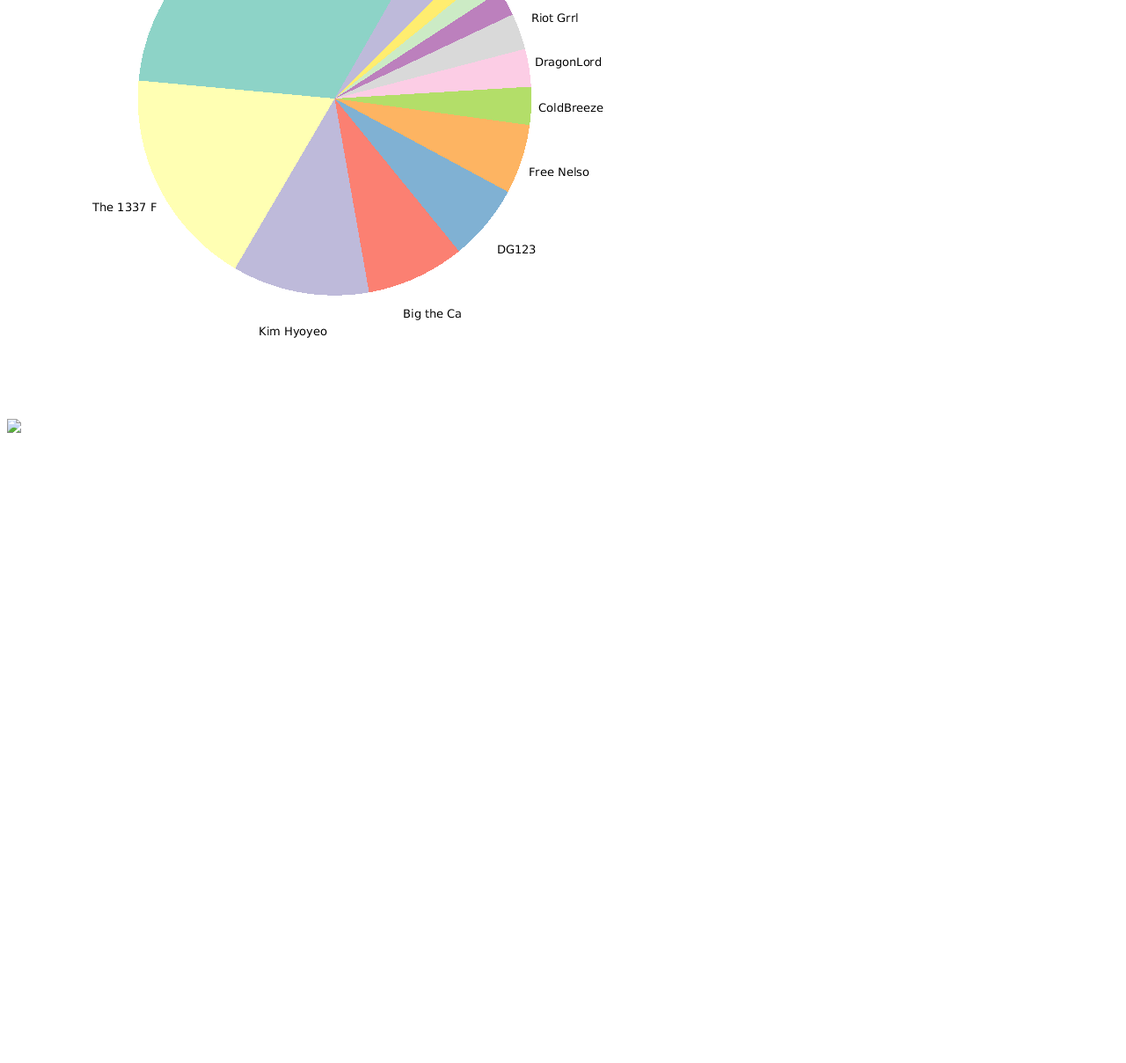
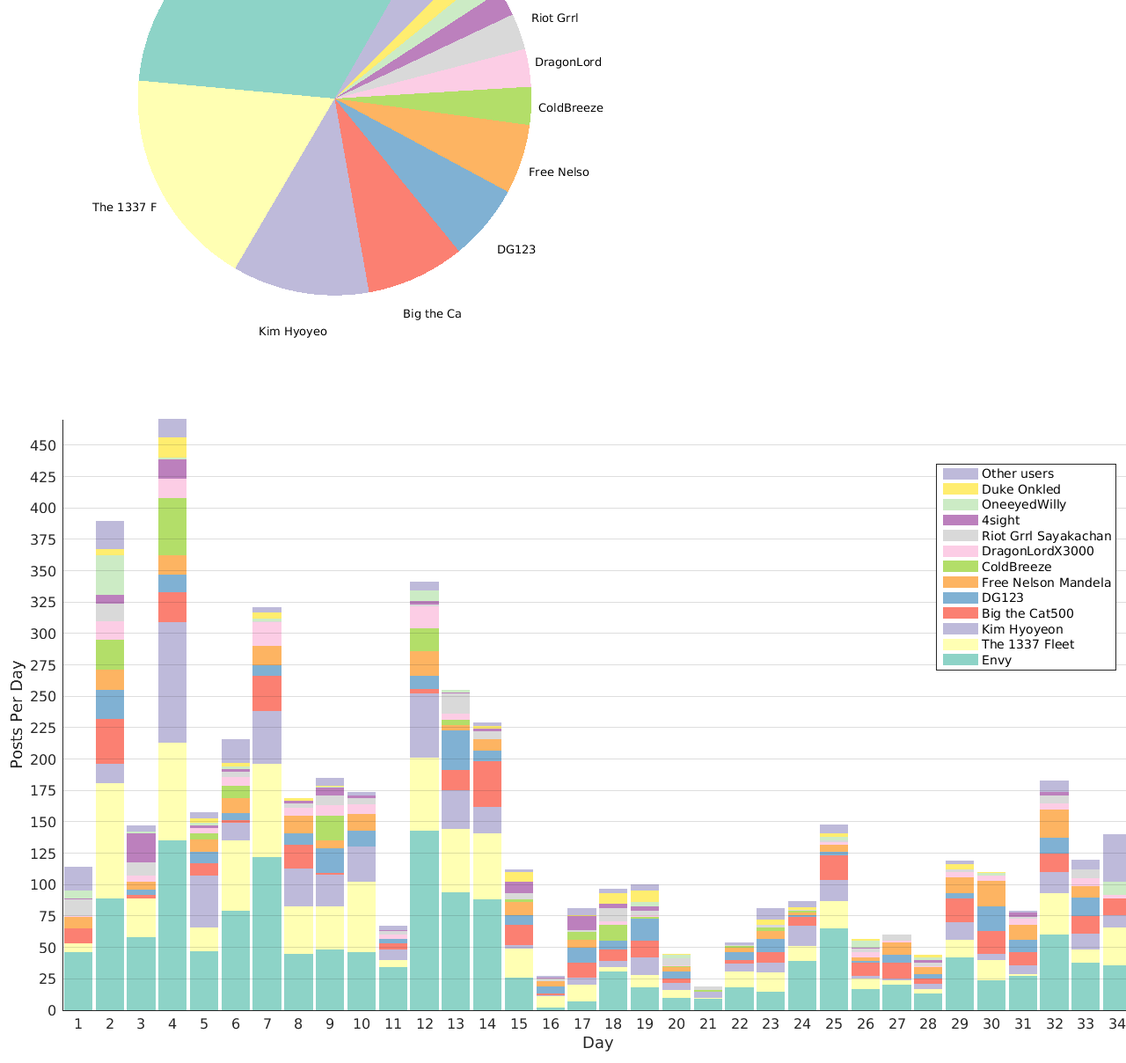
Before and after one commit to fnmfleet/fnmfleet.github.io, a plain HTML site: page results.html in a window 1280 px wide. Shown: the part 1788-2996 px from the top of the page at 88% size. Before the commit the page ends 2292 px from the top, so only its background shows below. Drawn offline with Linux system fonts and the light colour scheme.

Commit message:
fixed typo, removed imgur

```diff
--- a/results.html
+++ b/results.html
@@ -9,7 +9,7 @@
 <br>
 <img src="templates/pie.png">
 <br>
-<img src="templates/byday.png">
+<img src="templates/perday.png">
 <br>
 
 
```
Also changed, not shown: 1 other file.
